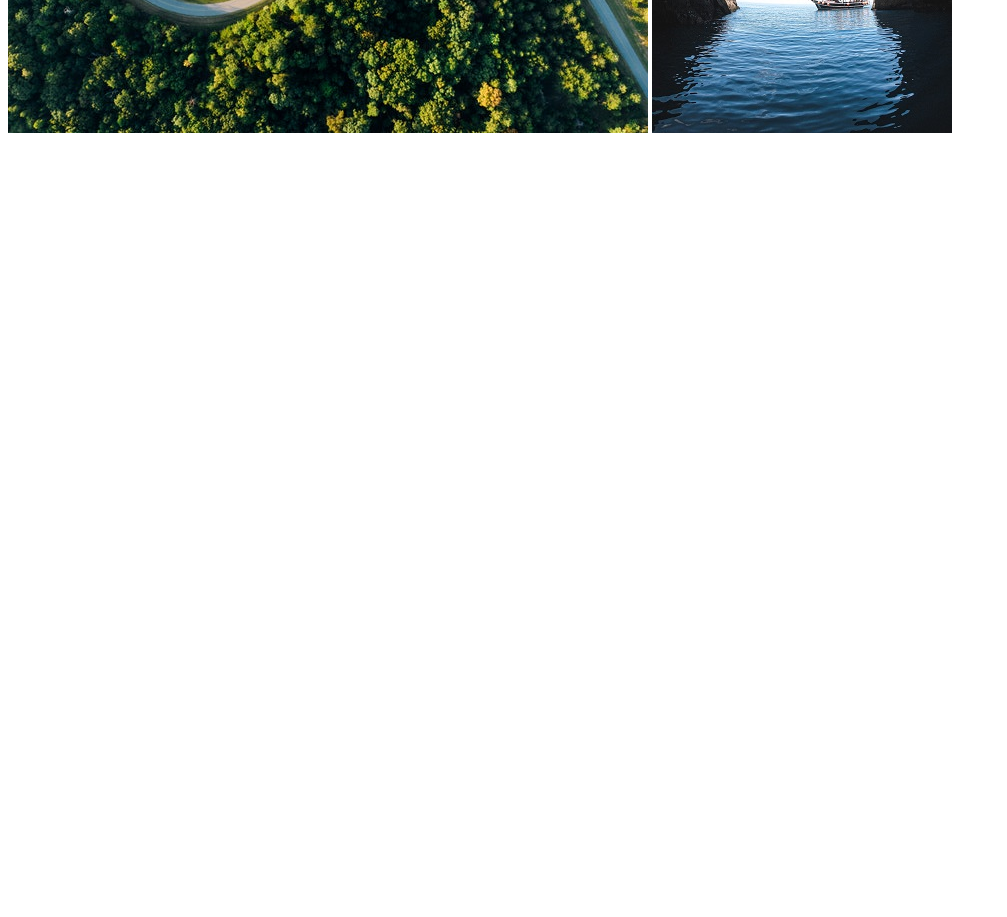
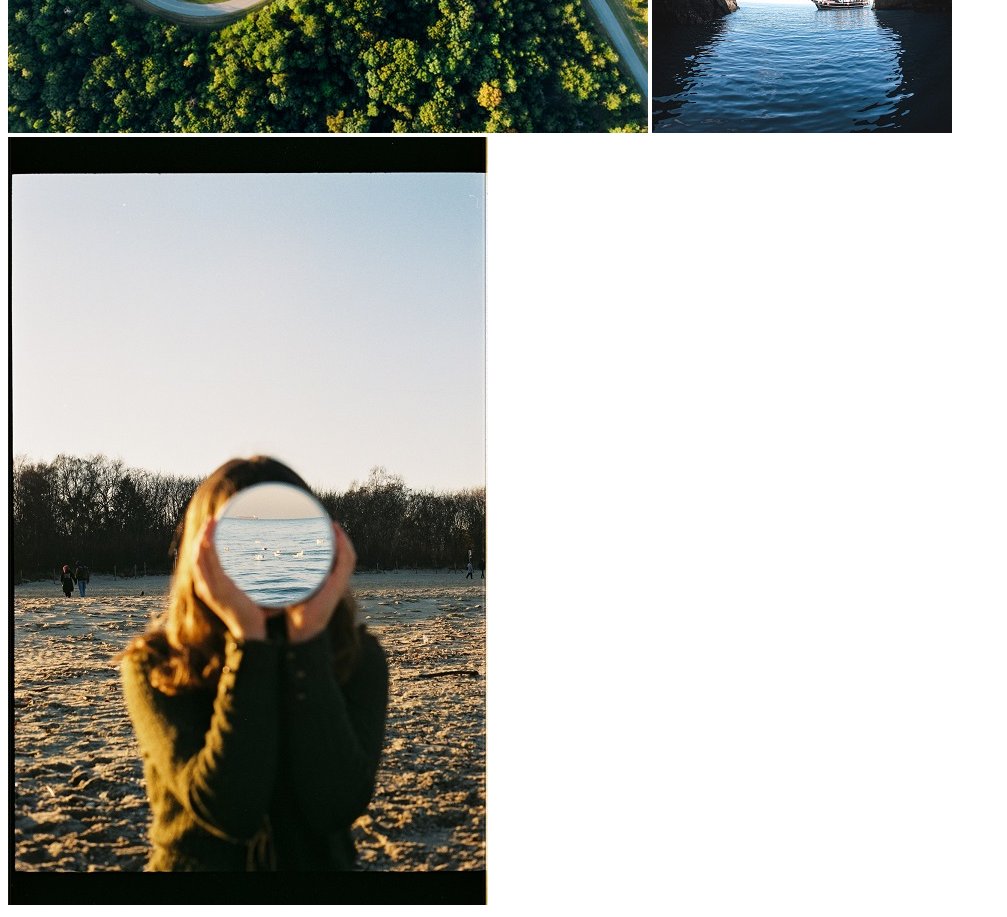
Before and after one commit to abdullahashiq1/oneand3-repo, a plain HTML site: page index.html in a window 1280 px wide. Shown: the part 380-1297 px from the top of the page, without its empty margins (0-1007 px from the left). Before the commit the page ends 800 px from the top, so only its background shows below. Drawn offline with Linux system fonts and the light colour scheme.

Commit message:
Beautiful women

```diff
--- a/index.html
+++ b/index.html
@@ -12,5 +12,6 @@
     <p>Lorem ipsum dolor sit amet consectetur adipisicing elit. Mollitia id laborum pariatur, similique itaque tempore libero quas ea omnis eligendi.</p>
     <img src="images/jangal.jpg" alt="The jangal way">
     <img src="jolashoi.jpg" alt="jolashoi">
+    <img src="images/beauty.jpg" alt="beautiful women">
 </body>
 </html>
```
Also changed, not shown: images/beauty.jpg (added), images/moon.jpg (added).
